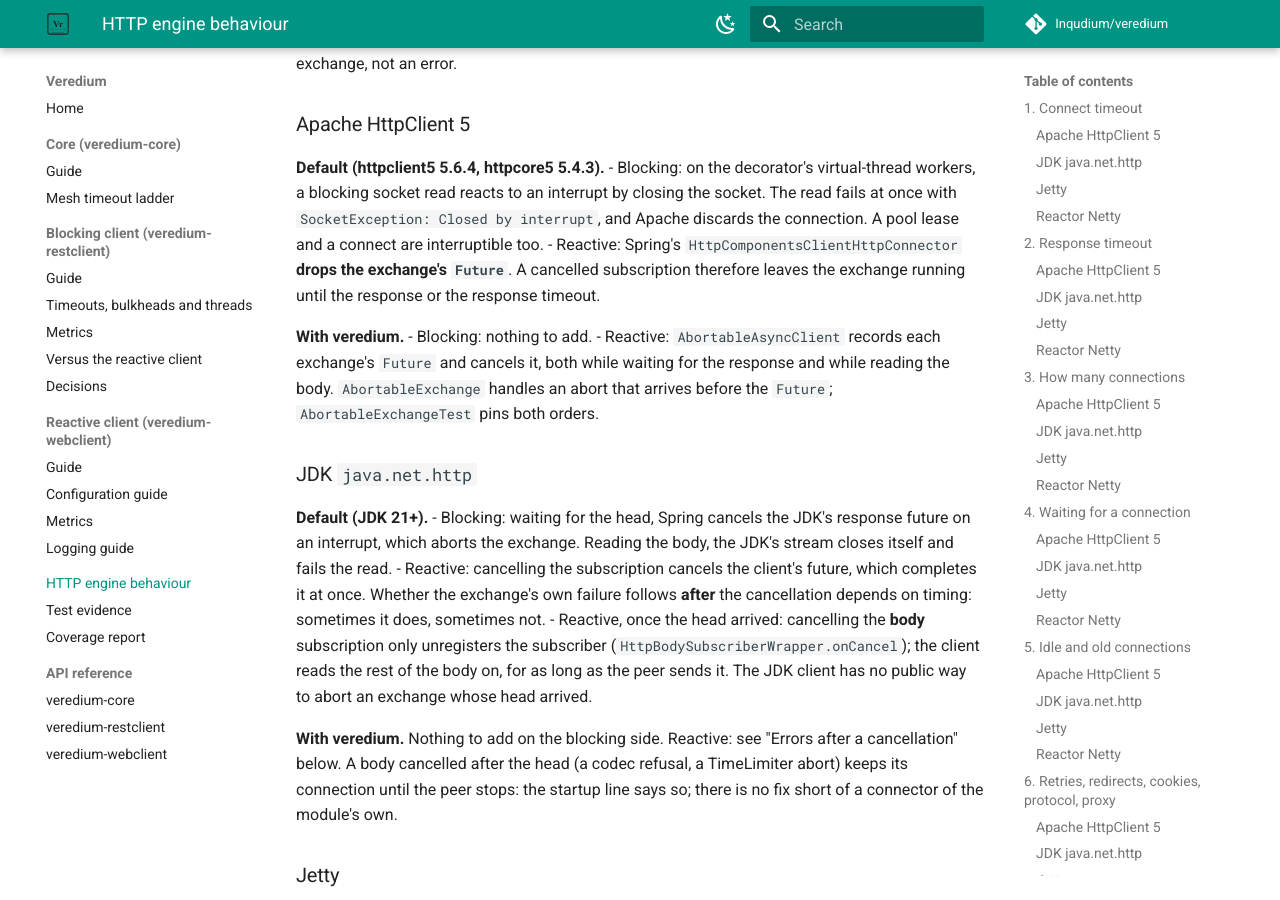
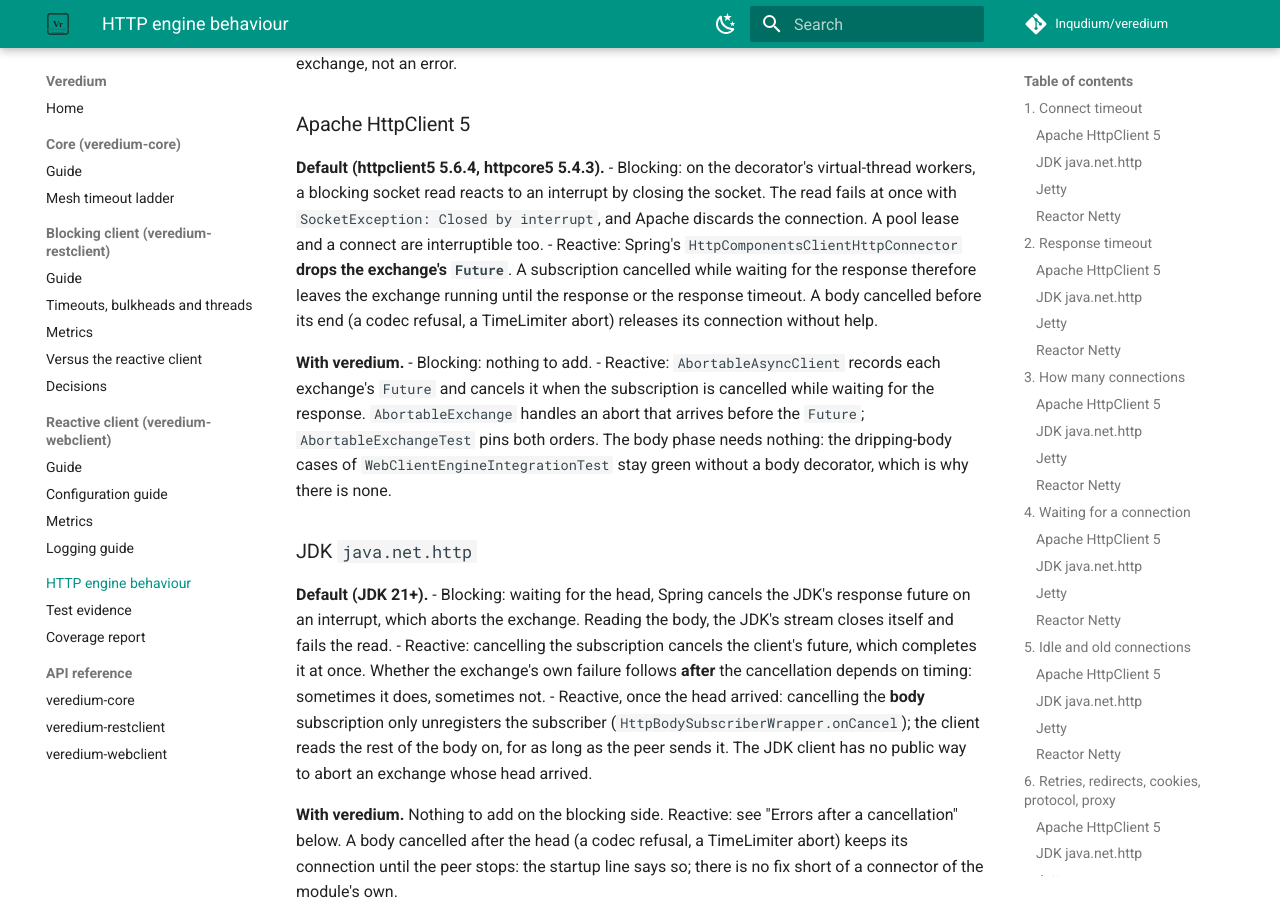
Before and after one commit to Inqudium/veredium, an MkDocs documentation site: the page built from docs/engine-behaviour.md, in a window 1280 px wide and 900 px high, scrolled down 9830 px. Built offline with MkDocs 1.6.1 and Material for MkDocs 9.7.7, drawn with Linux system fonts in a browser that asks for light colours; comment, search, counter and statistics services are not loaded.

Commit message:
(refactor) drop AbortOnBodyCancel and the remaining compiler warnings
AbortOnBodyCancel, the reactive Apache engine's body decorator, is gone: the
dripping-body cases (codec refusal, TimeLimiter abort in the body phase) stay
green without it, because Spring's connector and Apache release the connection
of a cancelled body on their own. The connector KDoc and the engine page say
so; the head-phase abort through AbortableExchange stays.

The build compiles without a warning again:
- the tests' decorate calls inside catchThrowable name their type argument, so
  Kotlin no longer infers Unit and discards the lambdas' values (8 places);
- the Jetty engine sets its pool factory on httpClientTransport instead of the
  deprecated transport property, as the blocking module's does;
- AbortableAsyncClient's override of Apache's deprecated, abstract register()
  carries the deprecation on instead of hiding it.

Co-Authored-By: Claude Opus 5.5 <noreply@anthropic.com>

```diff
--- a/docs/engine-behaviour.md
+++ b/docs/engine-behaviour.md
@@ -385,14 +385,17 @@ engine reports after that is the expected end of an aborted exchange, not an err
 - Blocking: on the decorator's virtual-thread workers, a blocking socket read reacts to an interrupt by closing the
   socket. The read fails at once with `SocketException: Closed by interrupt`, and Apache discards the connection.
   A pool lease and a connect are interruptible too.
-- Reactive: Spring's `HttpComponentsClientHttpConnector` **drops the exchange's `Future`**. A cancelled
-  subscription therefore leaves the exchange running until the response or the response timeout.
+- Reactive: Spring's `HttpComponentsClientHttpConnector` **drops the exchange's `Future`**. A subscription
+  cancelled while waiting for the response therefore leaves the exchange running until the response or the
+  response timeout. A body cancelled before its end (a codec refusal, a TimeLimiter abort) releases its
+  connection without help.
 
 **With veredium.**
 - Blocking: nothing to add.
-- Reactive: `AbortableAsyncClient` records each exchange's `Future` and cancels it, both while waiting for the
-  response and while reading the body. `AbortableExchange` handles an abort that arrives before the `Future`;
-  `AbortableExchangeTest` pins both orders.
+- Reactive: `AbortableAsyncClient` records each exchange's `Future` and cancels it when the subscription is
+  cancelled while waiting for the response. `AbortableExchange` handles an abort that arrives before the
+  `Future`; `AbortableExchangeTest` pins both orders. The body phase needs nothing: the dripping-body cases of
+  `WebClientEngineIntegrationTest` stay green without a body decorator, which is why there is none.
 
 ### JDK `java.net.http`
 
```
Also changed, not shown: 4 other files.
